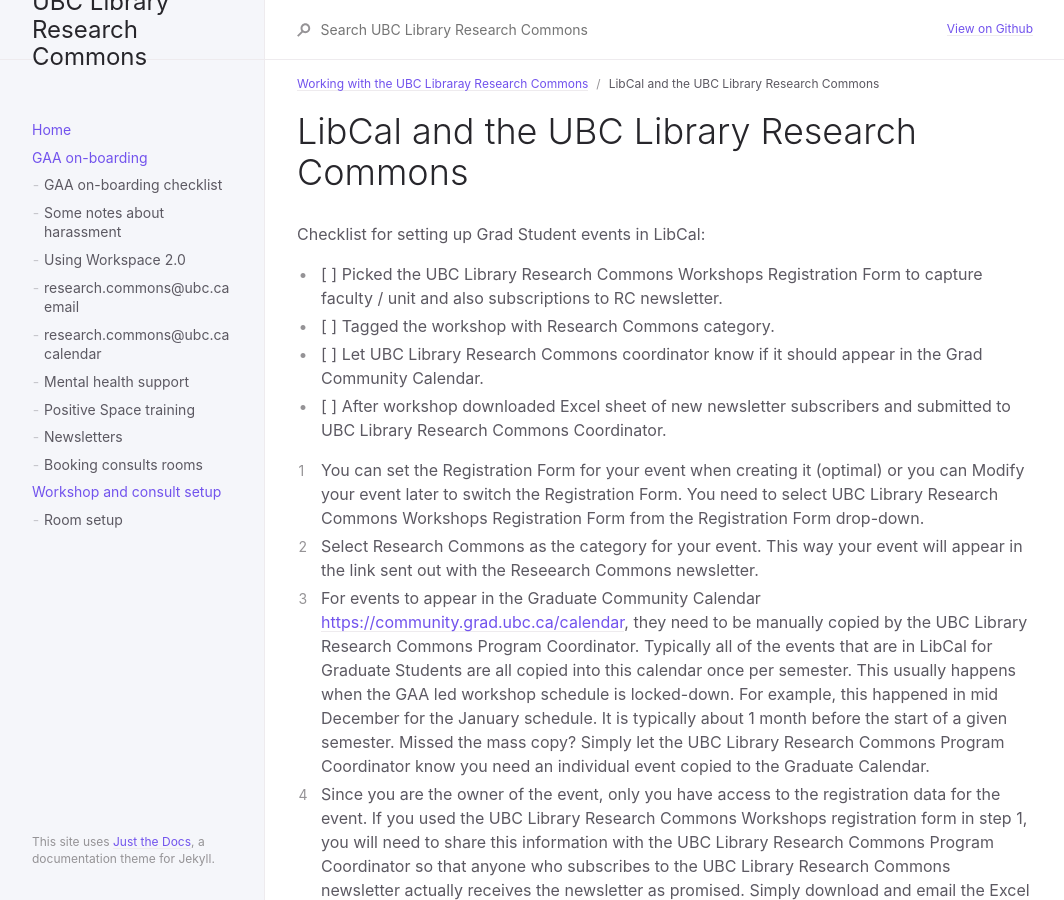
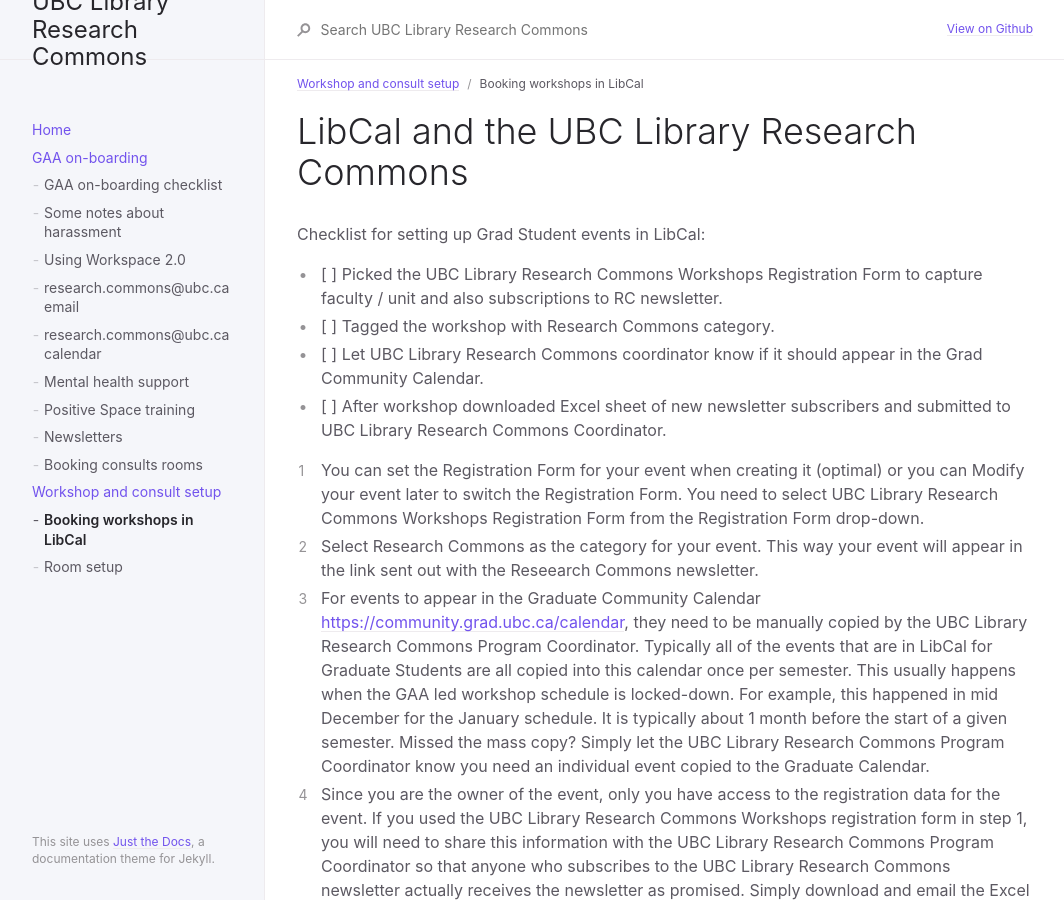
Before and after one commit to sarahblay/rc-docs, a Jekyll site: the page built from docs/usingthercspaces/libcal.md, in a window 1280 px wide. Shown: the whole page, without its empty margins (107-1171 px from the left). Built offline with Jekyll 4.4.1, drawn with Linux system fonts in a browser that asks for light colours.

Commit message:
Update libcal.md

```diff
--- a/docs/usingthercspaces/libcal.md
+++ b/docs/usingthercspaces/libcal.md
@@ -1,7 +1,7 @@
 ---
 layout: default
-title: LibCal and the UBC Library Research Commons
-parent: Working with the UBC Libraray Research Commons
+title: Booking workshops in LibCal
+parent: Workshop and consult setup
 nav_order: 1
 ---
 # LibCal and the UBC Library Research Commons
```
